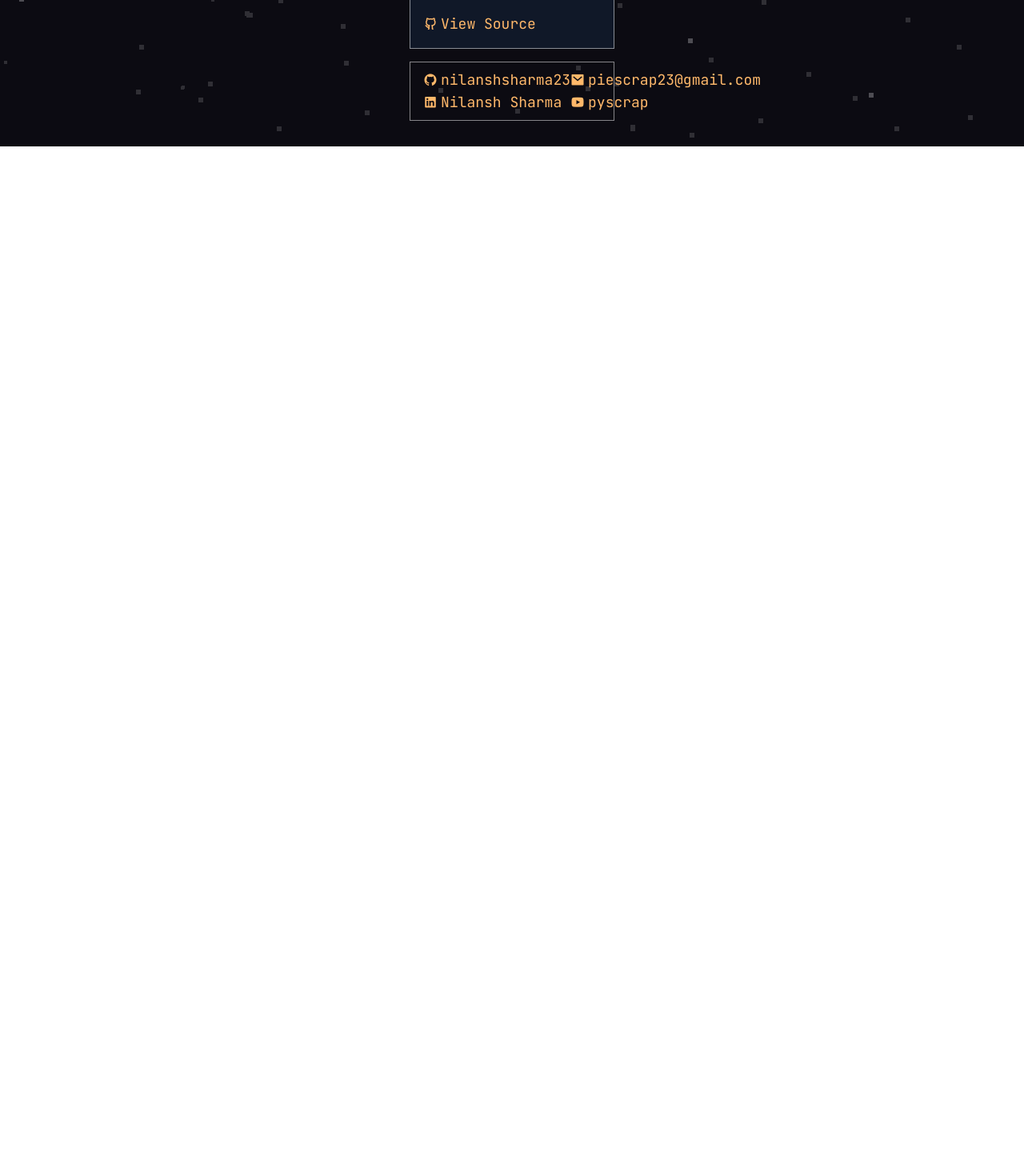
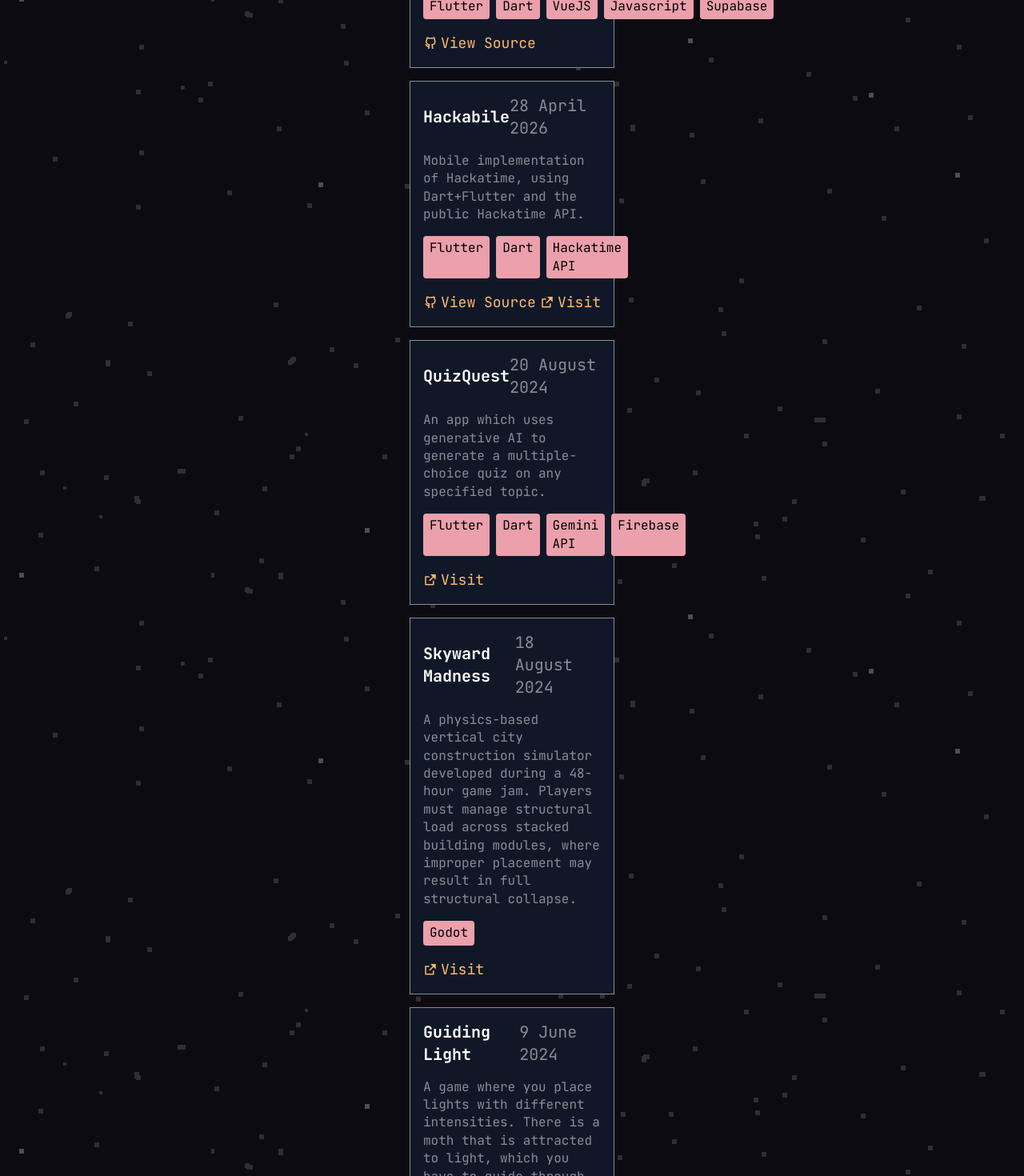
Before and after one commit to nilanshsharma23/personal-website, a SvelteKit app: page /projects in a window 1280 px wide. Shown: the part 1120-2590 px from the top of the page at 80% size. Before the commit the page ends 1303 px from the top, so only its background shows below. Built offline with nearby package versions, Linux system fonts and the light colour scheme.

Commit message:
projects data done

```diff
--- a/src/lib/assets/projects.json
+++ b/src/lib/assets/projects.json
@@ -22,5 +22,37 @@
         "languages": ["Flutter","Dart", "VueJS", "Javascript", "Supabase"],
         "link": null,
         "source": "https://github.com/nilanshsharma23/bookbukkit"
+    },
+    {
+        "name": "Hackabile",
+        "description": "Mobile implementation of Hackatime, using Dart+Flutter and the public Hackatime API. ",
+        "release": "28 April 2026",
+        "languages": ["Flutter", "Dart", "Hackatime API"],
+        "link": "https://github.com/nilanshsharma23/hackabile/releases/tag/v1.0",
+        "source": "https://github.com/nilanshsharma23/hackabile"
+    },
+    {
+        "name": "QuizQuest",
+        "description": "An app which uses generative AI to generate a multiple-choice quiz on any specified topic.",
+        "release": "20 August 2024",
+        "languages": ["Flutter", "Dart", "Gemini API", "Firebase"],
+        "link": "https://play.google.com/store/apps/details?id=com.pyscrap.quizquest",
+        "source": null
+    },
+    {
+        "name": "Skyward Madness",
+        "description": "A physics-based vertical city construction simulator developed during a 48-hour game jam. Players must manage structural load across stacked building modules, where improper placement may result in full structural collapse.",
+        "release": "18 August 2024",
+        "languages": ["Godot"],
+        "link": "https://play.google.com/store/apps/details?id=com.pyscrap.madness",
+        "source": null
+    },
+    {
+        "name":"Guiding Light",
+        "description": "A game where you place lights with different intensities. There is a moth that is attracted to light, which you have to guide through the lights to the literal window to the next level.",
+        "release": "9 June 2024",
+        "languages": ["Godot"],
+        "link": "https://pyscrap.itch.io/guiding-light",
+        "source": null
     }
 ]
--- a/src/routes/about-me/+page.svelte
+++ b/src/routes/about-me/+page.svelte
@@ -37,15 +37,14 @@
     does on the inside.
   </div>
   <div>
-        I started coding back in 2020, since I wanted to make minecraft mods,
-        which how most people my age started taking an interest in computer
-        science.
+    I started coding back in 2020, since I wanted to make minecraft mods, which
+    how most people my age started taking an interest in computer science.
   </div>
   <div>
-        After that, I started making non-minecraft games, but didnt really make
-        a real one until 2022. It was an infinite runner where you're a
-        jellyfish dodging trash under the sea. Might have been subconciously
-        inspired by #TeamSeas.
+    After that, I started making non-minecraft games, but didnt really make a
+    real one until 2022. It was an infinite runner where you're a jellyfish
+    dodging trash under the sea. Might have been subconciously inspired by
+    #TeamSeas.
   </div>
   <img src={UnderwaterRush} alt="" class="w-full" />
   <div>
@@ -53,14 +52,18 @@
     which had like 50 active users in its peak back in March 2025.
   </div>
   <div>
-        I'm currently contributing to <a href="https://hackclub.com"
-            >Hack Club</a
+    I'm currently contributing to <a
+      href="https://hackclub.com"
+      title=""
+      target="_blank"
+      rel="noopener noreferrer"
+      class="text-orange-200 underline">Hack Club</a
     >. It's a pretty cool place. Check it out if you're a teenager. I'm not
     asking.
   </div>
   <div>
-        I do more things, yknow, not just programming. Please, I'm an
-        interesting person, right? Here are more of my interests.
+    I do more things, yknow, not just programming. Please, I'm an interesting
+    person, right? Here are more of my interests.
   </div>
   <ul class="list-disc pl-8">
     <li>Basketball</li>
@@ -75,8 +78,7 @@
   <div>
     Yea, pretty nerdy interests, but I promise you, I'm fun in real life. I
     don't really talk about my interests, unless I am absolutely certain you
-        share them, or can tolerate me yapping about them. That's pretty much
-        it.
+    share them, or can tolerate me yapping about them. That's pretty much it.
   </div>
   <Footer />
 </div>
--- a/src/routes/projects/+page.svelte
+++ b/src/routes/projects/+page.svelte
@@ -13,11 +13,9 @@
   class="xl:mx-128 lg:mx-64 md:mx-32 sm:mx-16 mx-8 my-8 flex flex-col gap-4 text-white text-xl"
 >
   <Navbar />
-  <div class="flex flex-col gap-2">
-    <div class="text-2xl font-bold text-orange-200">Projects</div>
-    {#each projectData as project}
-      <ProjectCard {project} />
-    {/each}
-  </div>
+  <div class="text-2xl font-bold text-orange-200">Projects</div>
+  {#each projectData as project}
+    <ProjectCard {project} />
+  {/each}
   <Footer />
 </div>
```
Lines whose indentation alone changed are shown as unchanged.
